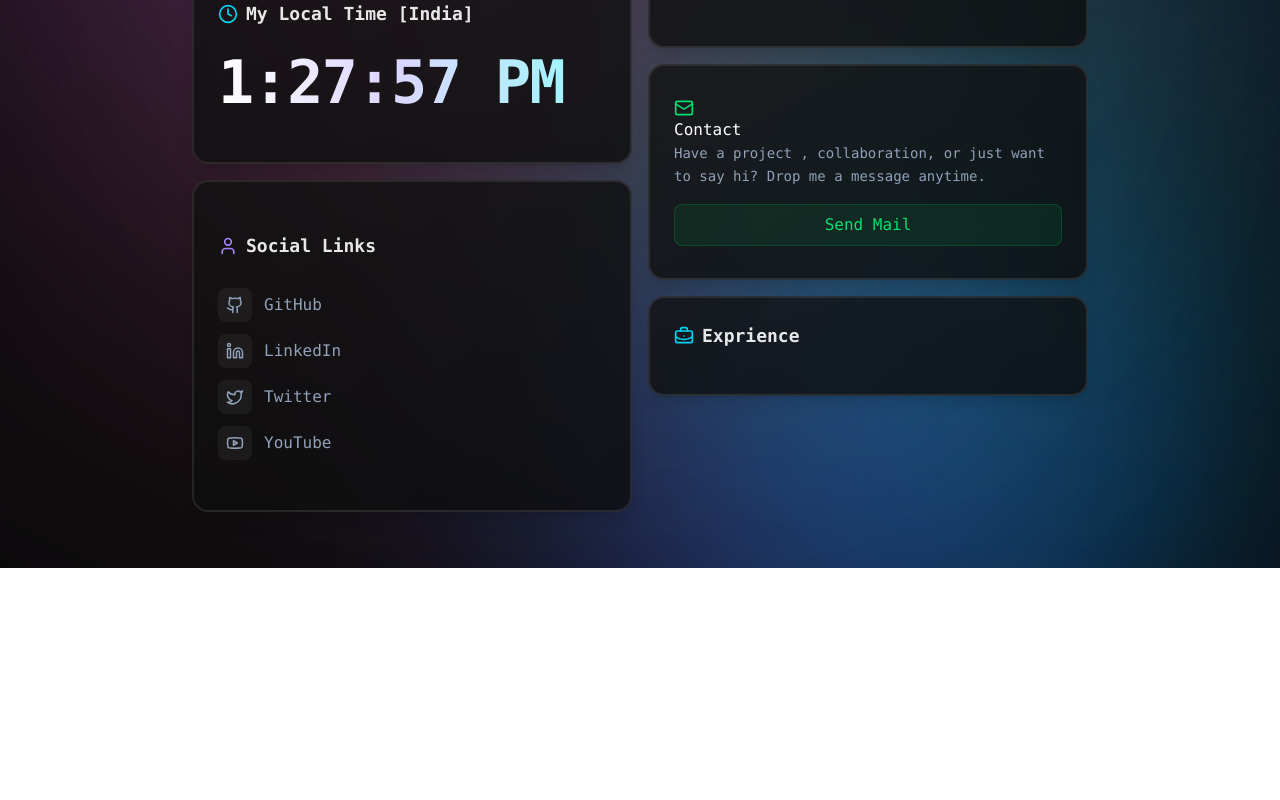
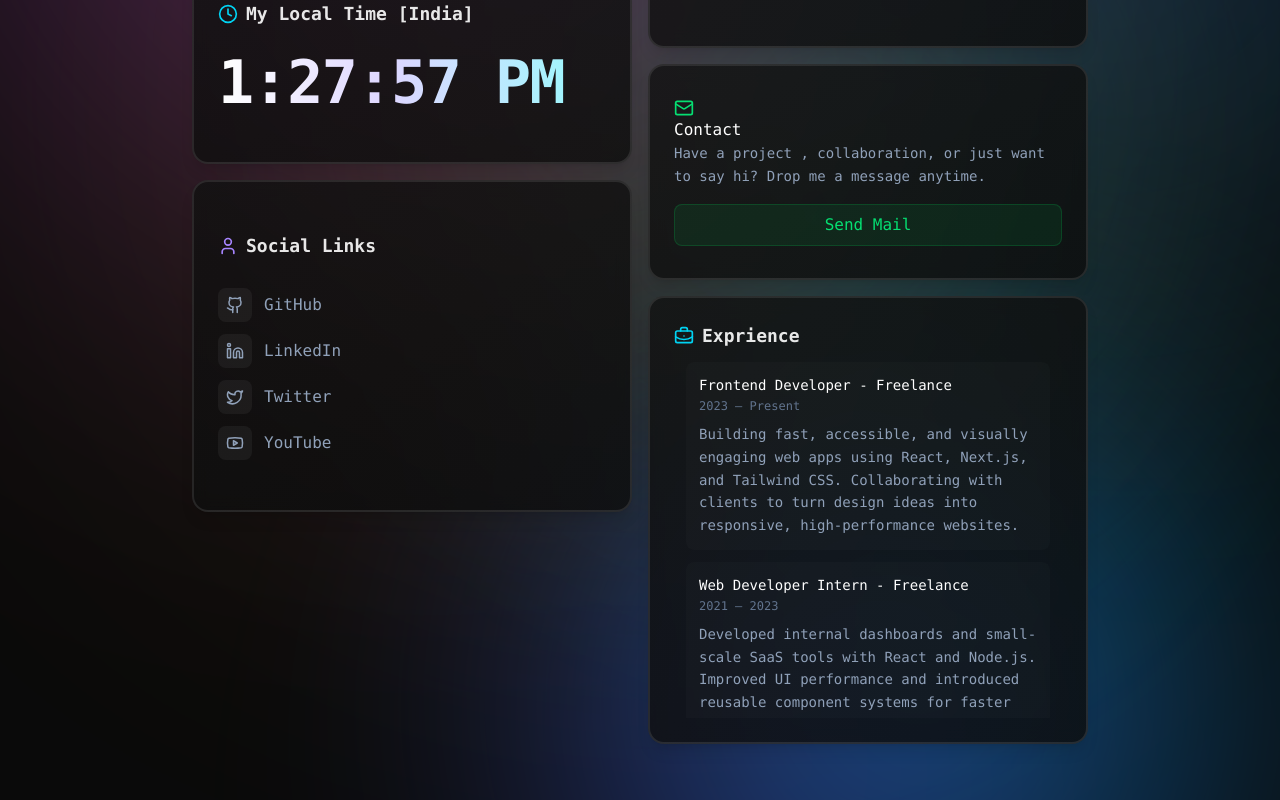
Before and after one commit to aritra0085/portfolioN, a React (Vite) app: page / in a window 1280 px wide. Shown: the part 456-1256 px from the top of the page. Before the commit the page ends 1024 px from the top, so only its background shows below. Built offline with nearby package versions, Linux system fonts and the light colour scheme.

Commit message:
bug fix and continue

```diff
--- a/src/App.jsx
+++ b/src/App.jsx
@@ -191,12 +191,30 @@ function App() {
           </motion.div>
 
           <motion.div variants={itemVariants}
-          className="card card-cyan md:col-span-1 roe-span-4 flex flex-col">
+          className="card card-cyan md:col-span-1 row-span-4 flex flex-col">
             <h2 className="section-title">
               <BriefcaseBusiness size={20}
               className="text-cyan-400"/>
               <span>Exprience</span>
             </h2>
+
+            <ul className="space-y-3 px-3 text-sm overflow-y-auto overflow-x-hidden">
+              {experiences.map((job, i) => (
+
+                <li key={i}
+                className="soft-card group">
+                  <span className="text-white font-medium flex items-center gap-2">
+                    {job.title} - {job.company}
+                  </span>
+                  <span className="text-xs text-slate-500 mt-1">
+                    {job.period}
+                  </span>
+                  <p className="mt-2 text-slate-400 leading-relaxed">
+                    {job.desc}
+                  </p>
+                </li>
+              ))}
+            </ul>
 
           </motion.div>
         </motion.main>
```
